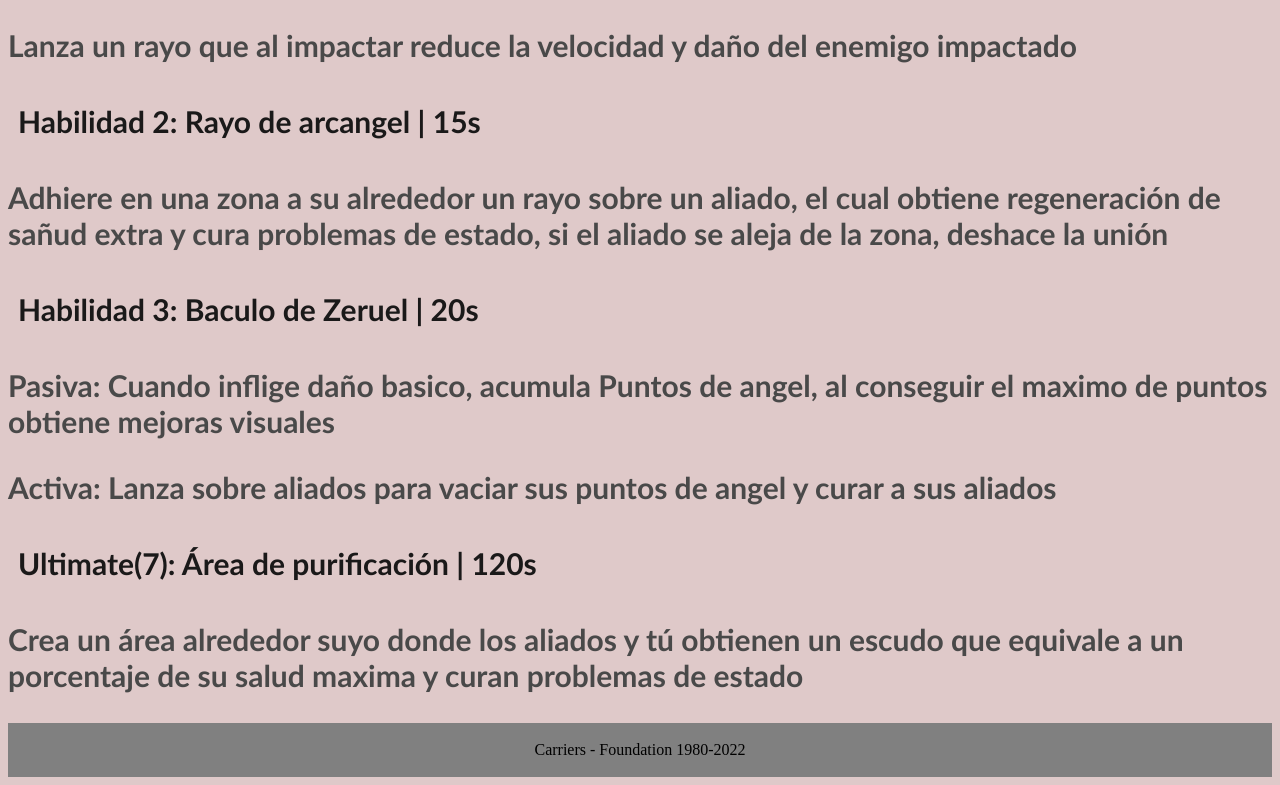
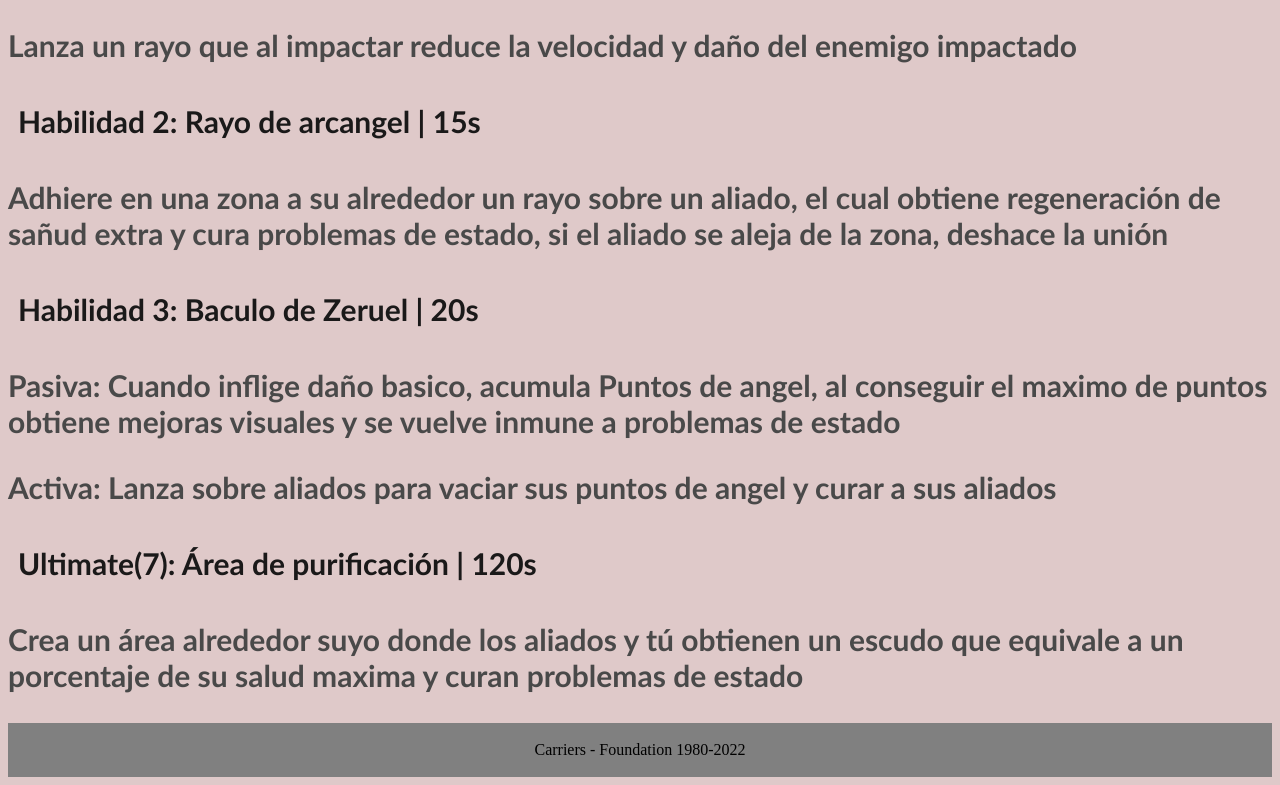
Before and after one commit to ZOROARK90/Carriers-Foundation-Zeruel, a plain HTML site: page index.html in a window 1280 px wide. Shown: the part 1199-1984 px from the top of the page. Drawn offline with Linux system fonts and the light colour scheme.

Commit message:
Update index.html

```diff
--- a/index.html
+++ b/index.html
@@ -63,7 +63,7 @@
 
             <h2>Habilidad 3: Baculo de Zeruel | 20s</h2>
             <h3>Pasiva: Cuando inflige daño basico, acumula Puntos de angel, al conseguir el maximo de puntos
-                obtiene mejoras visuales</h3>
+                obtiene mejoras visuales y se vuelve inmune a problemas de estado</h3>
             <h3>Activa: Lanza sobre aliados para vaciar sus puntos de angel y curar a sus aliados</h3>
 
 
```
